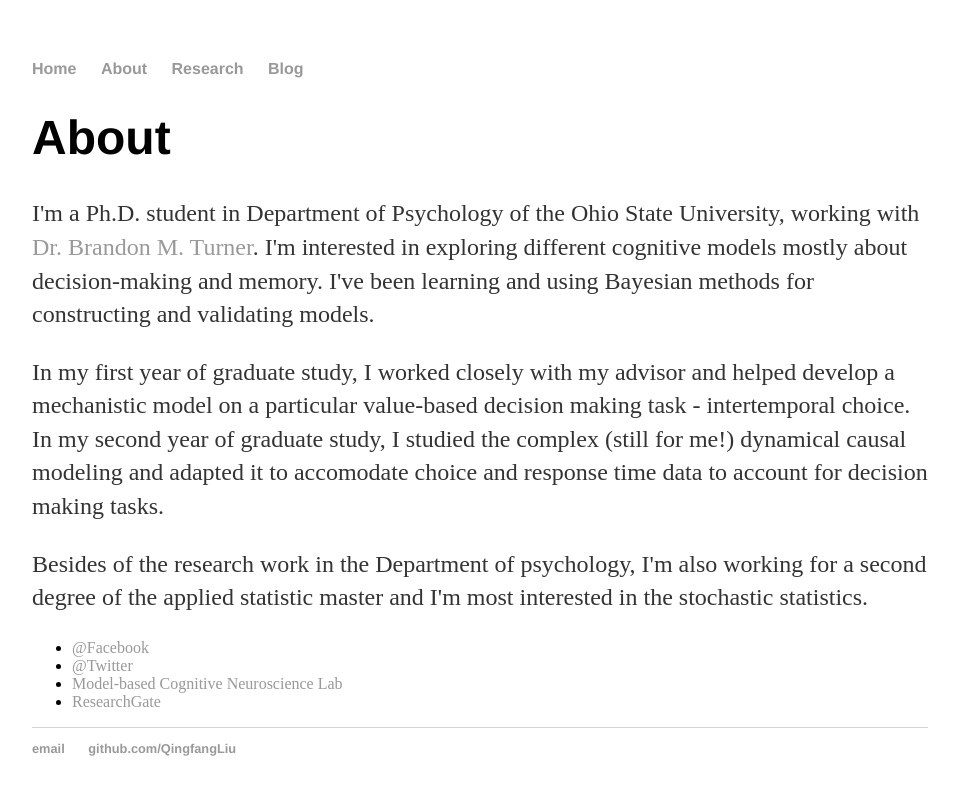
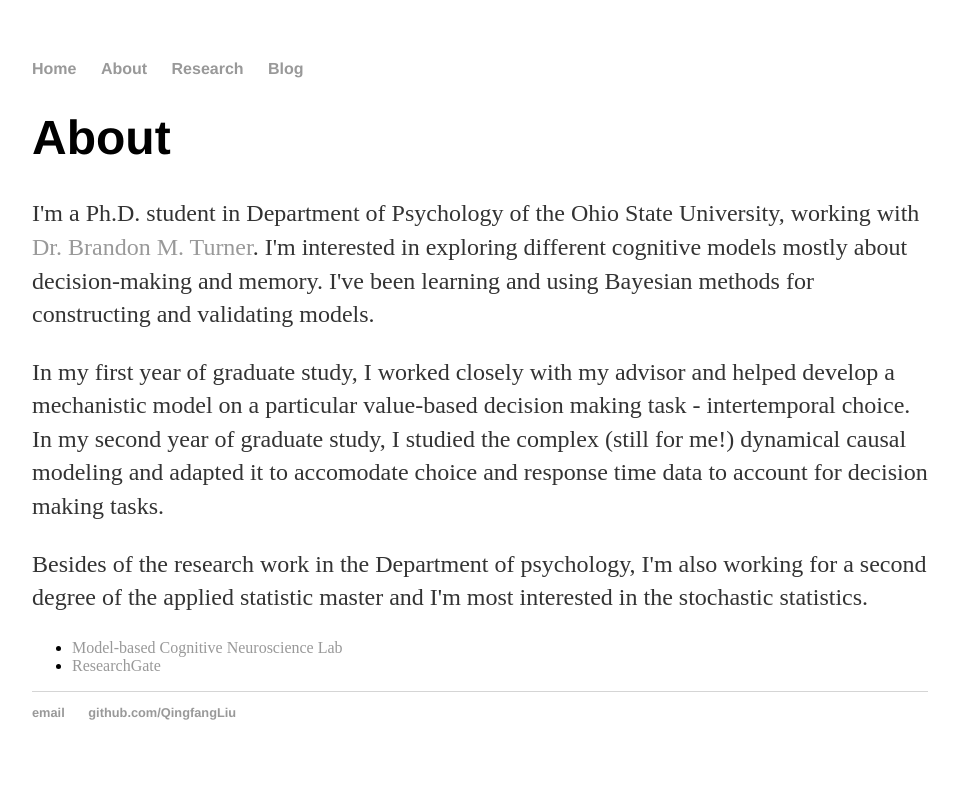
Before and after one commit to QingfangLiu/qingfangliu.github.io, a Jekyll site: the page built from about/index.html, in a window 1280 px wide. Shown: the top 795 px of the page, without its empty margins (160-1117 px from the left). Built offline with Jekyll 4.4.1, drawn with Linux system fonts in a browser that asks for light colours.

Commit message:
Update index.html

```diff
--- a/about/index.html
+++ b/about/index.html
@@ -17,8 +17,6 @@
 			</p>
 
 			<ul class="contacts">
-				<li><a href="https://www.facebook.com/QingfangALiu">@Facebook</a></li>
-				<li><a href="https://twitter.com/qingfangAshley">@Twitter</a></li>
 				<li><a href="https://turner-mbcn.com/">Model-based Cognitive Neuroscience Lab</a></li>
 				<li><a href="https://www.researchgate.net/profile/Qingfang_Liu3">ResearchGate</a></li>
 			</ul>
```
